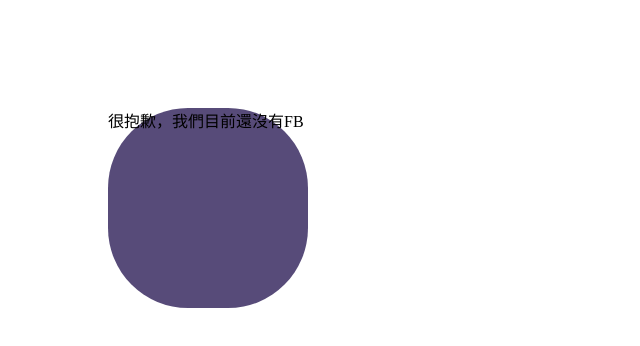
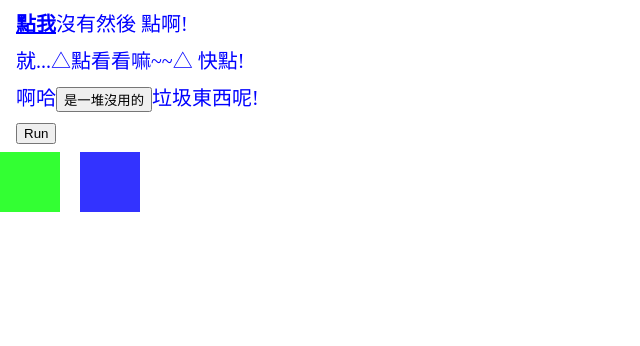
Before and after one commit to xuzii3274/1110611web, a plain HTML site: page test.html in a window 1280 px wide. Shown: the whole page, without its empty margins (0-640 px from the left). Drawn offline with nearby package versions, Linux system fonts and the light colour scheme.

Commit message:
測試測試3

```diff
--- a/test.html
+++ b/test.html
@@ -1,32 +1,102 @@
 <!DOCTYPE html>
 <html lang="en">
 <head>
-    <meta charset="UTF-8">
-    <title>SORRY</title>
-  <style type="text/css">
-    .box{
-        width:200px;height:200px;
-        border-radius: 40%;
-        background-color: #6c757d;
-        animation: demo 10s;
-        animation-iteration-count: infinite;
-        animation-duration: 2s;
-        position: relative;
-    }
 
-    @keyframes demo {
-        0%{background-color: #1cabc4
+
+
+
+<script>
+    $( document.body ).on( "click", function () {
+        if ( $( "div" ).first().is( ":hidden" ) ) {
+            $( "div" ).slideDown( "slow" );
+        } else {
+            $( "div" ).hide();
         }
-        50%{background-color: #574b79;left: 100px;
+    } );
+</script>
+
+<!doctype html>
+<html lang="en">
+<head>
+    <meta charset="utf-8">
+    <title>html demo</title>
+    <style>
+        p {
+            margin: 8px;
+            font-size: 20px;
+            color: blue;
+            cursor: pointer;
         }
-        100%{background-color: #3e745e;bottom: -100px;left: 300px;
+        b {
+            text-decoration: underline;
         }
-    }
-
-  </style>
+        button {
+            cursor: pointer;
+        }
+    </style>
+    <script src="https://code.jquery.com/jquery-3.7.0.js"></script>
 </head>
 <body>
-<div class="box">很抱歉，我們目前還沒有FB</div>
+
+<p>
+    <b>點我</b>沒有然後 <span id="tag">點啊!</span>
+</p>
+<p>
+    就...<span id="text">△點看看嘛~~△</span> 快點!
+</p>
+<p>
+    啊哈<button name="nada">是一堆沒用的</button>垃圾東西呢!
+</p>
+
+<script>
+    $( "p" ).on( "click", function() {
+        var htmlString = $( this ).html();
+        $( this ).text( htmlString );
+    });
+</script>
+
+<!doctype html>
+<html lang="en">
+<head>
+    <meta charset="utf-8">
+    <title>delay demo</title>
+    <style>
+        div {
+            position: absolute;
+            width: 60px;
+            height: 60px;
+            float: left;
+        }
+        .first {
+            background-color: #3f3;
+            left: 0;
+        }
+        .second {
+            background-color: #33f;
+            left: 80px;
+        }
+    </style>
+    <script src="https://code.jquery.com/jquery-3.7.0.js"></script>
+</head>
+<body>
+
+<p><button>Run</button></p>
+<div class="first"></div>
+<div class="second"></div>
+
+<script>
+    $( "button" ).on( "click", function() {
+        $( "div.first" ).slideUp( 300 ).delay( 800 ).fadeIn( 400 );
+        $( "div.second" ).slideUp( 300 ).fadeIn( 400 );
+    });
+</script>
+
 
 </body>
 </html>
+</body>
+</html>
+</body>
+</html>
+</body>
+</html>
```
Also changed, not shown: index.html (+5 -4 lines), assets/img/0bg-masthead.jpg (deleted), assets/img/0bg-signup.jpg (deleted), assets/img/0demo-image-01.jpg (deleted), assets/img/0demo-image-02.jpg (deleted).
